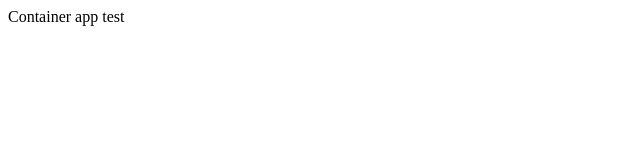
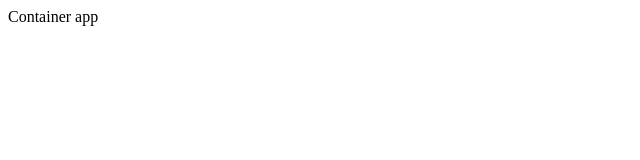
Before and after one commit to kubahrom/mfe-prototype, a React (Vite) app in the folder apps/host/: page / in a window 1280 px wide. Shown: the top 160 px of the page, without its empty margins (0-640 px from the left). Built offline with nearby package versions, Linux system fonts and the light colour scheme.

Commit message:
update workflow

```diff
--- a/apps/host/src/App.tsx
+++ b/apps/host/src/App.tsx
@@ -9,7 +9,7 @@
 export default function App() {
   return (
     <div>
-      Container app test
+      Container app
       <div>
         {/* <Suspense fallback={<div>Loading...</div>}>
           <RemoteCounter title="title from container" />
```
